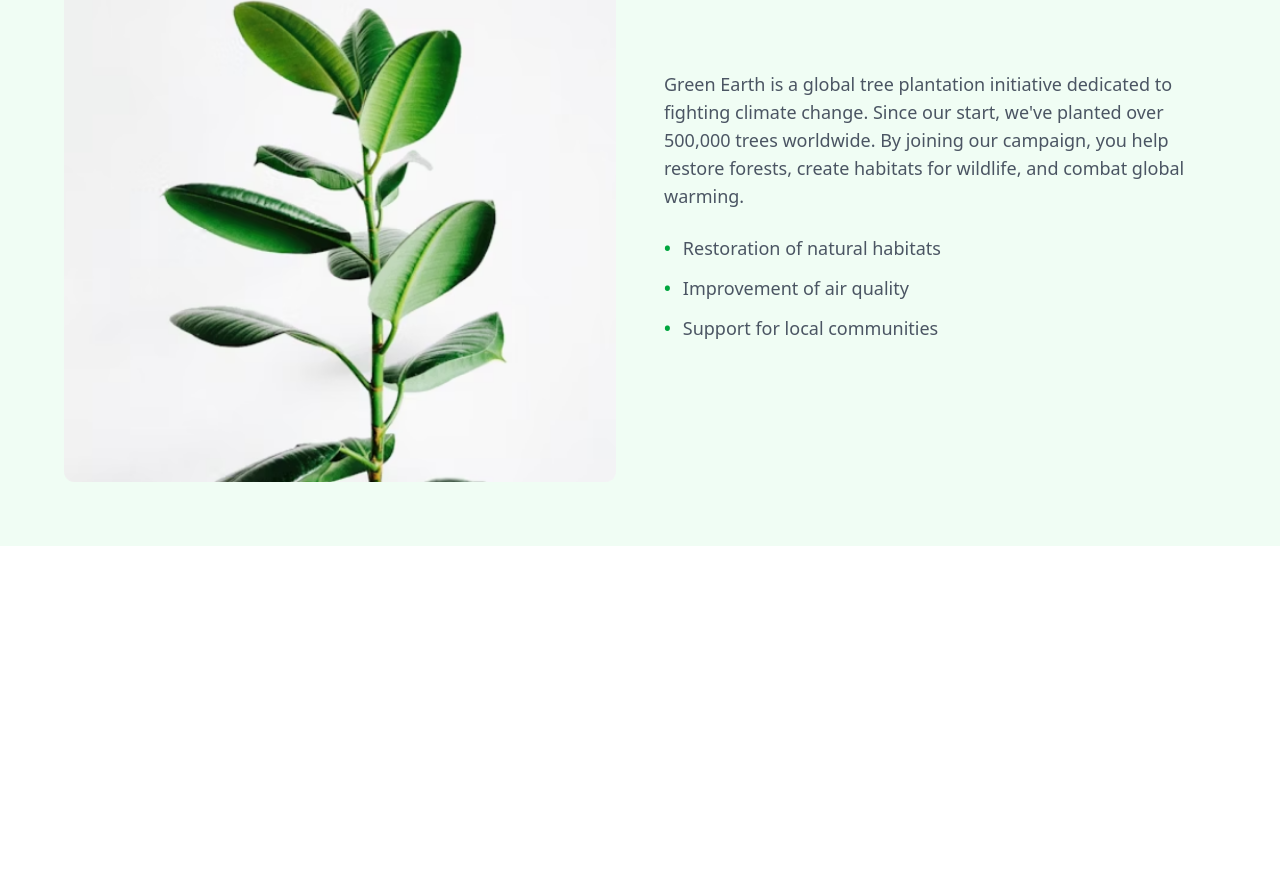
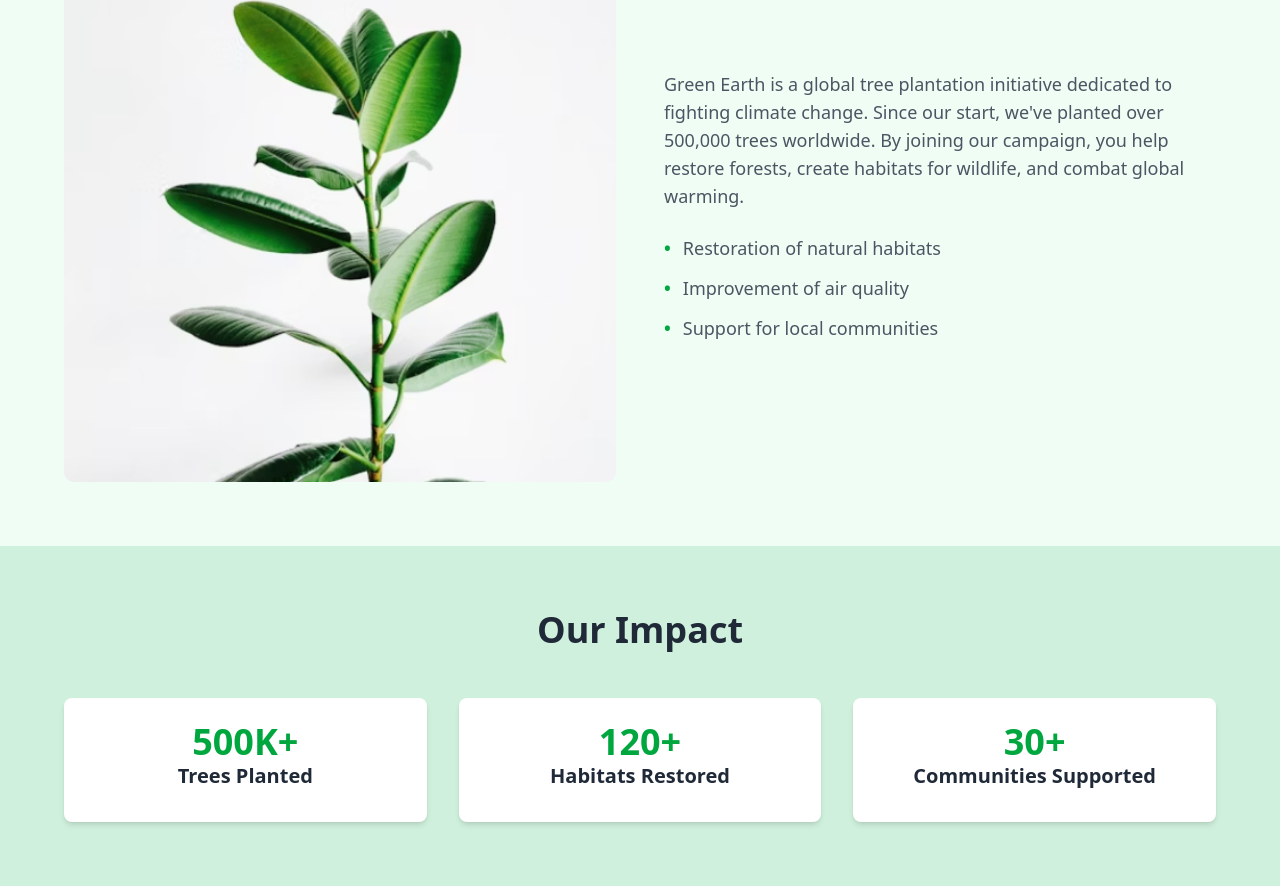
Before and after one commit to sumu749/green-earth-by-sumu, a website: page index.html in a window 1280 px wide. Shown: the part 615-1501 px from the top of the page. Before the commit the page ends 1161 px from the top, so only its background shows below. Drawn offline with Linux system fonts and the light colour scheme.

Commit message:
added impact section

```diff
--- a/index.html
+++ b/index.html
@@ -156,5 +156,34 @@
                 </div>
             </div>
         </div>
+
+        <!-- Our impact section -->
+        <div class="bg-[#cff0dc] py-16 px-4">
+            <div class="max-w-6xl mx-auto">
+                <h2 class="text-4xl font-bold text-center text-[#1f2937] mb-12">
+                    Our Impact
+                </h2>
+                <div class="grid grid-cols-1 md:grid-cols-3 gap-8">
+                    <div class="bg-white p-6 rounded-lg shadow-md text-center">
+                        <p class="text-4xl font-bold text-green-600">500K+</p>
+                        <h3 class="text-xl font-semibold text-[#1f2937] mb-2">
+                            Trees Planted
+                        </h3>
+                    </div>
+                    <div class="bg-white p-6 rounded-lg shadow-md text-center">
+                        <p class="text-4xl font-bold text-green-600">120+</p>
+                        <h3 class="text-xl font-semibold text-[#1f2937] mb-2">
+                            Habitats Restored
+                        </h3>
+                    </div>
+                    <div class="bg-white p-6 rounded-lg shadow-md text-center">
+                        <p class="text-4xl font-bold text-green-600">30+</p>
+                        <h3 class="text-xl font-semibold text-[#1f2937] mb-2">
+                            Communities Supported
+                        </h3>
+                    </div>
+                </div>
+            </div>
+        </div>
     </body>
 </html>
```
Also changed, not shown: public/output.css.
